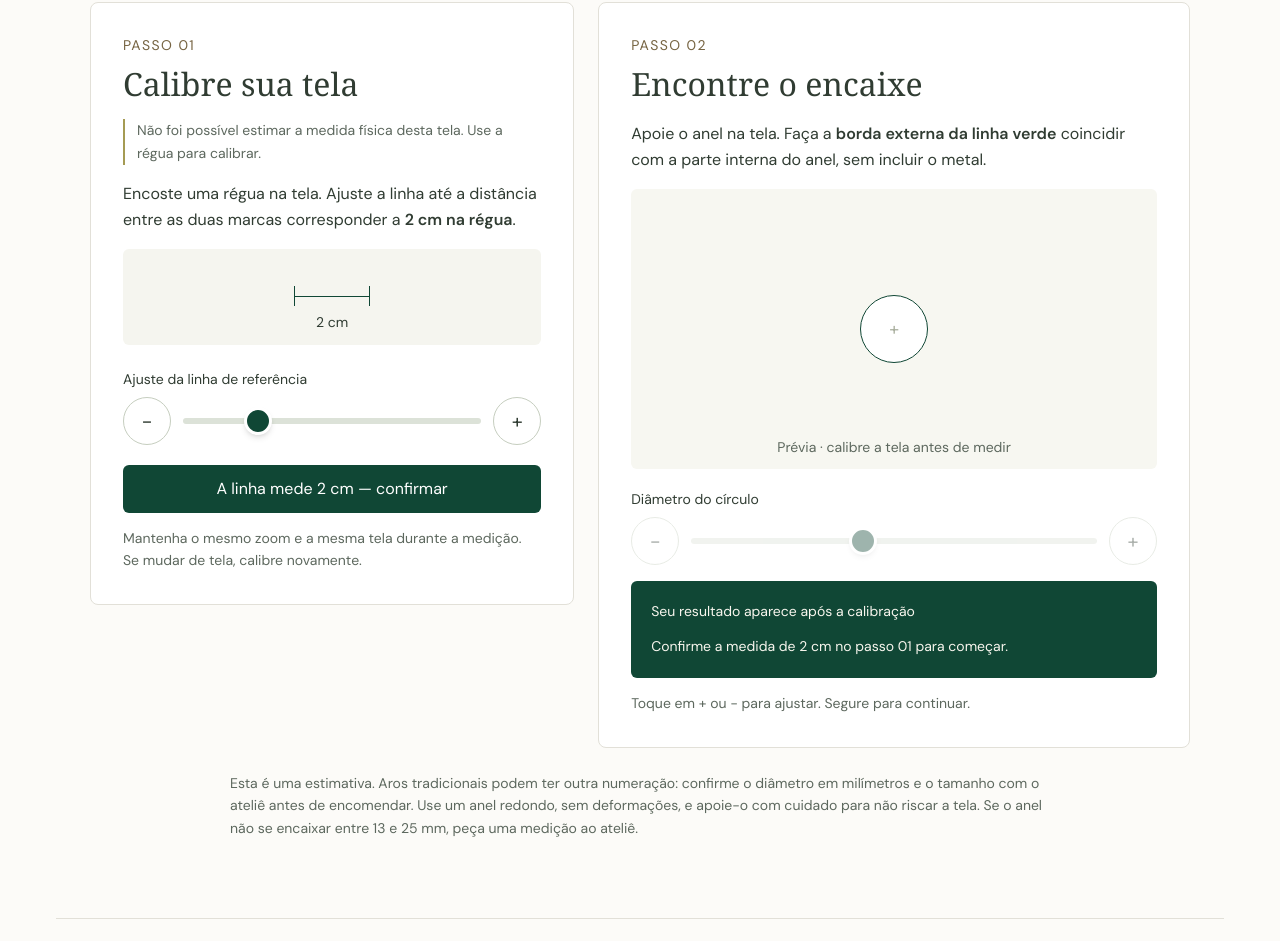
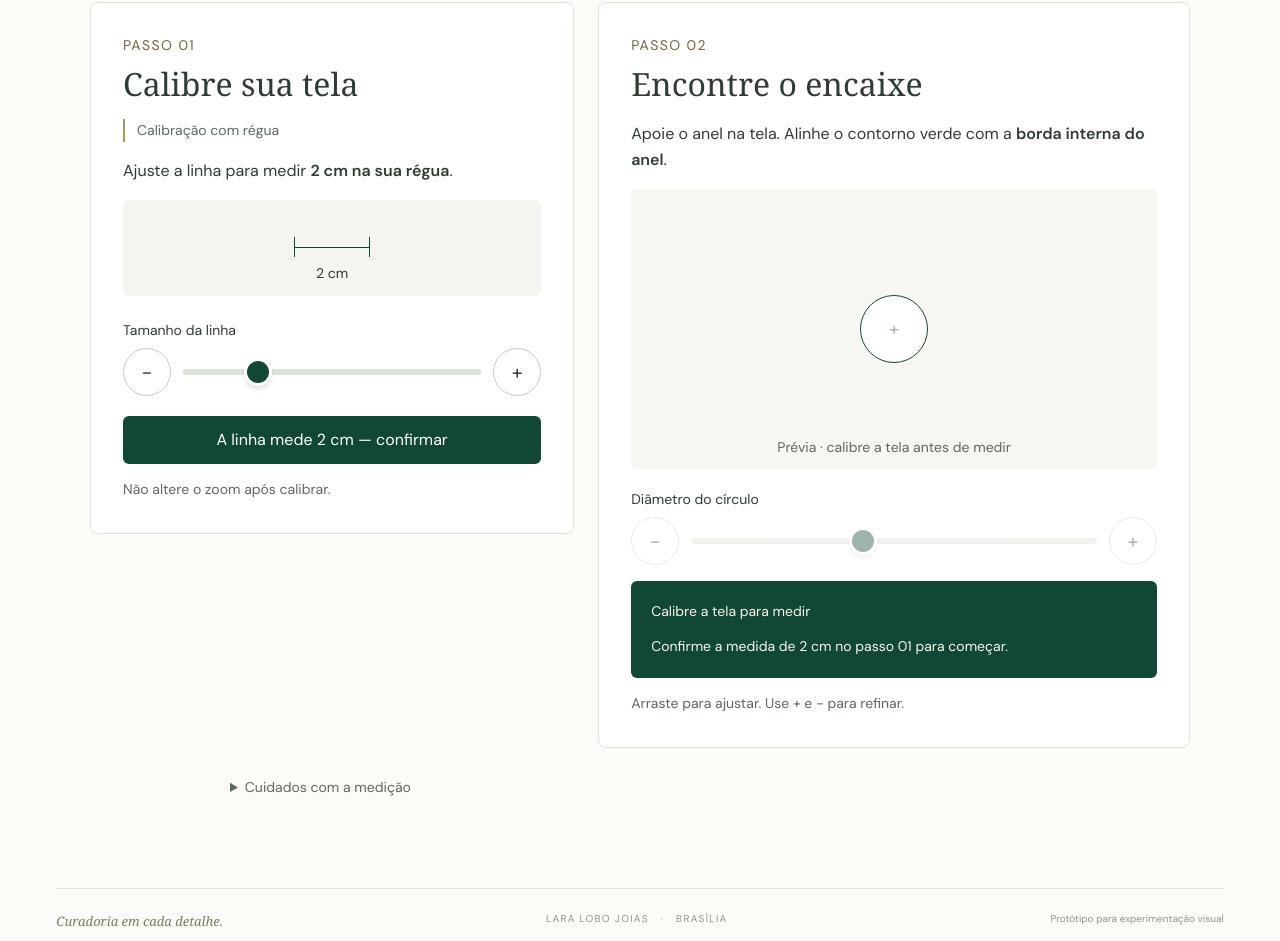
Before and after one commit to lobobruno/laralobo-jewelry-configurator, a Next.js app: page /medidor-de-aneis in a window 1280 px wide. Shown: the part 355-1296 px from the top of the page. Built offline with nearby package versions, Linux system fonts and the light colour scheme; a web font is replaced by a local one.

Commit message:
🐛 Fix diameter slider dragging and simplify copy

```diff
--- a/components/sizing/RingSizer.tsx
+++ b/components/sizing/RingSizer.tsx
@@ -1,6 +1,12 @@
 "use client"
 
-import { useCallback, useEffect, useRef, useState } from "react"
+import {
+	type PointerEvent,
+	useCallback,
+	useEffect,
+	useRef,
+	useState,
+} from "react"
 import { estimateScreenScale, readDeviceModel } from "@/lib/screen-calibration"
 
 const format = new Intl.NumberFormat("pt-BR", {
@@ -189,6 +195,18 @@ export default function RingSizer() {
 			Math.min(25, Math.max(13, Math.round(value * 20 + direction) / 20)),
 		)
 	}
+	function dragDiameter(event: PointerEvent<HTMLInputElement>) {
+		const bounds = event.currentTarget.getBoundingClientRect()
+		// Match the 28px thumb's travel, including the inset at each endpoint.
+		const fraction = Math.min(
+			1,
+			Math.max(
+				0,
+				(event.clientX - bounds.left - 14) / Math.max(1, bounds.width - 28),
+			),
+		)
+		adjustDiameter(13 + fraction * 12)
+	}
 
 	return (
 		<div>
@@ -210,7 +228,7 @@ export default function RingSizer() {
 				)}
 				<section
 					aria-labelledby="calibration-title"
-					className={`${calibrated ? "hidden md:block" : ""}rounded-lg border border-line border-solid bg-white p-4 sm:p-8`}
+					className={`${calibrated ? "hidden md:block" : ""} rounded-lg border border-line border-solid bg-white p-4 sm:p-8`}
 				>
 					<p className="m-0 text-[#766442] text-sm tracking-widest">PASSO 01</p>
 					<h2
@@ -225,26 +243,21 @@ export default function RingSizer() {
 						role="status"
 						className="border-[#a59b53] border-y-0 border-r-0 border-l-2 border-solid pl-3 text-[#5d685e] text-sm leading-relaxed"
 					>
-						{automatic.status === "checking" &&
-							"Verificando se há um ajuste inicial para sua tela… Você já pode usar a régua."}
+						{automatic.status === "checking" && "Verificando tela…"}
 						{automatic.status === "suggested" && (
 							<>
 								<strong className="font-medium text-green">
 									{automatic.label}
 								</strong>
 								<br />
-								Aplicamos uma estimativa inicial. Confira os 2 cm com a régua e
-								ajuste se necessário.
+								Ajuste sugerido. Confira com a régua.
 							</>
 						)}
-						{automatic.status === "unavailable" &&
-							"Não foi possível estimar a medida física desta tela. Use a régua para calibrar."}
-						{automatic.status === "manual" &&
-							"Ajuste manual. Confira os 2 cm com a régua antes de confirmar."}
+						{automatic.status === "unavailable" && "Calibração com régua"}
+						{automatic.status === "manual" && "Ajuste manual"}
 					</p>
 					<p id="calibration-help" className="text-base leading-relaxed">
-						Encoste uma régua na tela. Ajuste a linha até a distância entre as
-						duas marcas corresponder a <strong>2 cm na régua</strong>.
+						Ajuste a linha para medir <strong>2 cm na sua régua</strong>.
 					</p>
 					<div
 						className="flex h-24 items-center justify-center rounded-md bg-[#f5f5ef]"
@@ -262,7 +275,7 @@ export default function RingSizer() {
 						</div>
 					</div>
 					<label htmlFor="screen-scale" className="mt-6 mb-2 block text-sm">
-						Ajuste da linha de referência
+						Tamanho da linha
 					</label>
 					<div className="flex items-center gap-3">
 						<button
@@ -314,8 +327,8 @@ export default function RingSizer() {
 						className="mb-0 text-[#5d685e] text-sm leading-relaxed"
 					>
 						{invalidated
-							? "A escala da tela mudou. Confira os 2 cm com a régua e confirme novamente."
-							: "Mantenha o mesmo zoom e a mesma tela durante a medição. Se mudar de tela, calibre novamente."}
+							? "Confira os 2 cm e confirme novamente."
+							: "Não altere o zoom após calibrar."}
 					</p>
 				</section>
 
@@ -333,9 +346,8 @@ export default function RingSizer() {
 						Encontre o encaixe
 					</h2>
 					<p id="ring-help" className="text-base leading-relaxed">
-						Apoie o anel na tela. Faça a{" "}
-						<strong>borda externa da linha verde</strong> coincidir com a parte
-						interna do anel, sem incluir o metal.
+						Apoie o anel na tela. Alinhe o contorno verde com a{" "}
+						<strong>borda interna do anel</strong>.
 					</p>
 					<div
 						className="relative flex min-h-[220px] select-none items-center justify-center rounded-md bg-[#f7f7f1] py-4 md:min-h-[280px]"
@@ -384,10 +396,31 @@ export default function RingSizer() {
 							step="0.05"
 							value={diameter}
 							disabled={!calibrated}
+							onPointerDown={(event) => {
+								if (event.button !== 0 || !event.isPrimary) return
+								event.preventDefault()
+								event.currentTarget.focus({ preventScroll: true })
+								event.currentTarget.setPointerCapture(event.pointerId)
+								dragDiameter(event)
+							}}
+							onPointerMove={(event) => {
+								if (event.currentTarget.hasPointerCapture(event.pointerId))
+									dragDiameter(event)
+							}}
+							onPointerUp={(event) => {
+								if (event.currentTarget.hasPointerCapture(event.pointerId)) {
+									dragDiameter(event)
+									event.currentTarget.releasePointerCapture(event.pointerId)
+								}
+							}}
+							onPointerCancel={(event) => {
+								if (event.currentTarget.hasPointerCapture(event.pointerId))
+									event.currentTarget.releasePointerCapture(event.pointerId)
+							}}
 							onChange={(event) => adjustDiameter(Number(event.target.value))}
 							aria-describedby="ring-help"
 							aria-valuetext={`${format.format(diameter)} milímetros`}
-							className={rangeControl}
+							className={`${rangeControl} touch-none! select-none [-webkit-user-select:none]`}
 						/>
 						<DiameterButton
 							direction={1}
@@ -401,9 +434,7 @@ export default function RingSizer() {
 						className="mt-4 rounded-md bg-[#104735] p-4 text-[#f8f6ee] sm:p-5"
 					>
 						<p className="m-0 text-sm">
-							{calibrated
-								? "Seu aro estimado · referência ABNT"
-								: "Seu resultado aparece após a calibração"}
+							{calibrated ? "Aro estimado · ABNT" : "Calibre a tela para medir"}
 						</p>
 						{calibrated ? (
 							<div className="mt-2 flex flex-wrap items-center justify-between gap-3">
@@ -423,17 +454,20 @@ export default function RingSizer() {
 						)}
 					</div>
 					<p className="mb-0 text-[#5d685e] text-sm leading-relaxed">
-						Toque em + ou − para ajustar. Segure para continuar.
+						Arraste para ajustar. Use + e − para refinar.
 					</p>
 				</section>
 			</div>
-			<p className="mx-auto mt-6 mb-0 max-w-[820px] text-[#5d685e] text-sm leading-relaxed">
-				Esta é uma estimativa. Aros tradicionais podem ter outra numeração:
-				confirme o diâmetro em milímetros e o tamanho com o ateliê antes de
-				encomendar. Use um anel redondo, sem deformações, e apoie-o com cuidado
-				para não riscar a tela. Se o anel não se encaixar entre 13 e 25 mm, peça
-				uma medição ao ateliê.
-			</p>
+			<details className="mx-auto mt-4 max-w-[820px] text-[#5d685e] text-sm leading-relaxed">
+				<summary className="min-h-11 cursor-pointer py-3">
+					Cuidados com a medição
+				</summary>
+				<p>
+					Use um anel redondo, sem deformações, e apoie-o com cuidado para não
+					riscar a tela. A medida é estimada: confirme com o ateliê antes de
+					encomendar. Faixa de medição: 13 a 25 mm.
+				</p>
+			</details>
 		</div>
 	)
 }
```
